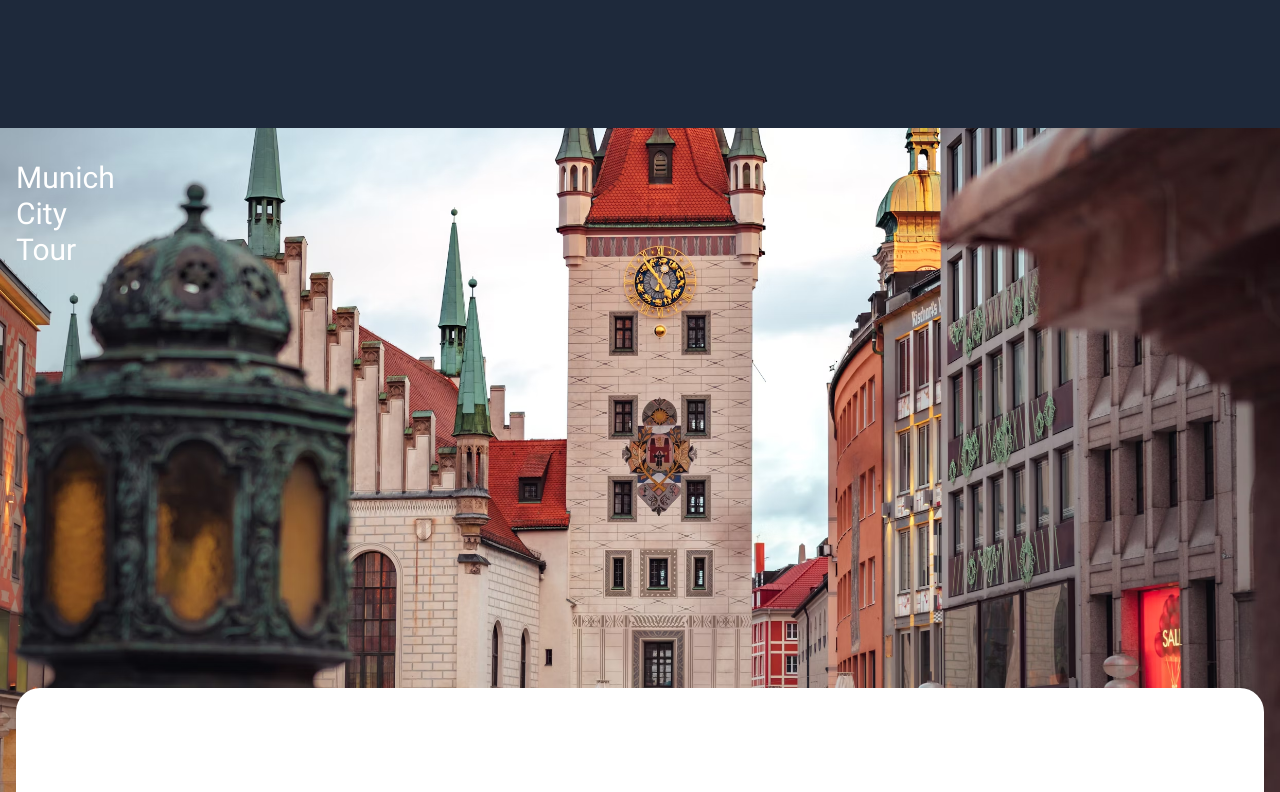
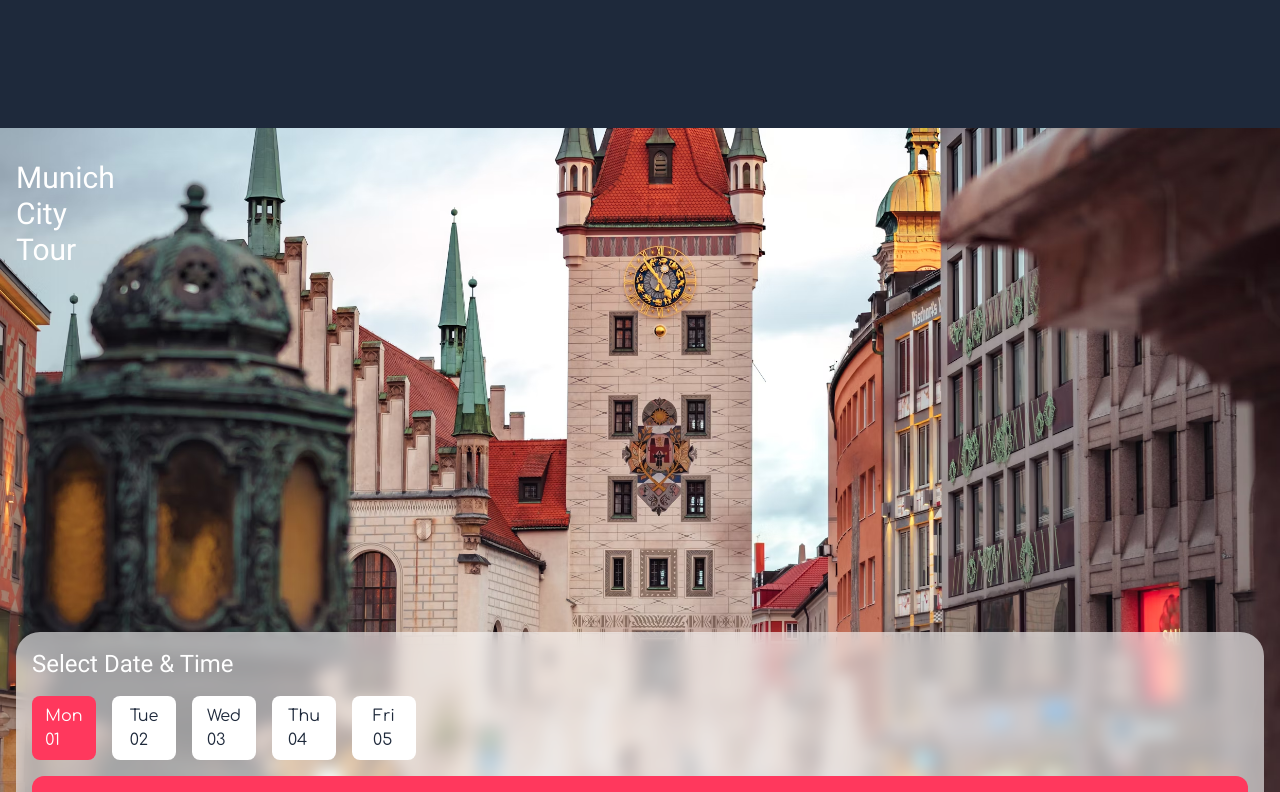
Before and after one commit to Dubwoof/nextwebs, a React (Vite) app: page /booking in a window 1280 px wide. Shown: the top 792 px of the page. Built offline with nearby package versions, Linux system fonts and the light colour scheme.

Commit message:
bookiiiiing

```diff
--- a/src/index.css
+++ b/src/index.css
@@ -18,6 +18,7 @@ body {
   --color-primary: #9082e3;
   --color-secondary: #ff8800;
   --color-background: hsl(217.2, 32.6%, 17.5%);
+  --color-warning: hsl(349, 100%, 61%);
   --color-card: #ffffff;
   --color-text: hsl(0, 100%, 100%);
   --color-text-secondary: #ffffff;
--- a/src/pages/Booking/Booking.tsx
+++ b/src/pages/Booking/Booking.tsx
@@ -1,13 +1,14 @@
 import { PageProps } from '../Page.types';
 import { Typography } from '../../elements/Typography/Typography';
 import munich from '../../assets/munich.avif';
+import Button from '../../elements/Button/Button';
 
 export function Booking({}: PageProps): JSX.Element {
   return (
     <div className="pb-16 lg:pt-32">
       <div
-        style={{ backgroundImage: `url(${munich})` }} // Inline style with background image
-        className="bg-munich bg-center h-svh bg-cover w-screen flex flex-col justify-between px-4 pt-8"
+        style={{ backgroundImage: `url(${munich})` }}
+        className="bg-munich bg-center h-svh bg-cover w-screen flex flex-col justify-between px-4 py-8"
       >
         <Typography variant="h1" className="font-robotoRegular text-4xl leading-8">
           Munich
@@ -17,7 +18,42 @@ export function Booking({}: PageProps): JSX.Element {
           Tour
         </Typography>
 
-        <div className="w-full h-60 bg-white rounded-3xl"></div>
+        <div className="w-full bg-white rounded-3xl backdrop-blur bg-opacity-60 p-4">
+          <Typography variant="h2" className="font-robotoRegular text-3xl text-robotoBold mb-4">
+            Select Date & Time
+          </Typography>
+          <div className="flex gap-4 mb-4">
+            <div className="flex bg-warning cursor-pointer w-16 aspect-square rounded-lg justify-center items-center p-2">
+              Mon
+              <br />
+              01
+            </div>
+            <div className="flex bg-white cursor-pointer w-16 aspect-square rounded-lg justify-center items-center p-2 text-background">
+              Tue
+              <br />
+              02
+            </div>
+            <div className="flex bg-white cursor-pointer w-16 aspect-square rounded-lg justify-center items-center p-2 text-background">
+              Wed
+              <br />
+              03
+            </div>
+            <div className="flex bg-white cursor-pointer w-16 aspect-square rounded-lg justify-center items-center p-2 text-background">
+              Thu
+              <br />
+              04
+            </div>
+            <div className="flex bg-white cursor-pointer w-16 aspect-square rounded-lg justify-center items-center p-2 text-background">
+              Fri
+              <br />
+              05
+            </div>
+          </div>
+          <div className="flex justify-center items-center bg-warning h-16 rounded-xl mb-1">Book free</div>
+          <Typography variant="caption" className="font-robotoRegular text-xl mb-4 text-center">
+            (tip based)
+          </Typography>
+        </div>
       </div>
     </div>
   );
--- a/tailwind.config.js
+++ b/tailwind.config.js
@@ -10,6 +10,7 @@ export default {
         primary: 'var(--color-primary)',
         textColor: 'var(--color-text)',
         background: 'var(--color-background)',
+        warning: 'var(--color-warning)',
       },
       maxWidth: {
         navWidth: '1000px',
```
